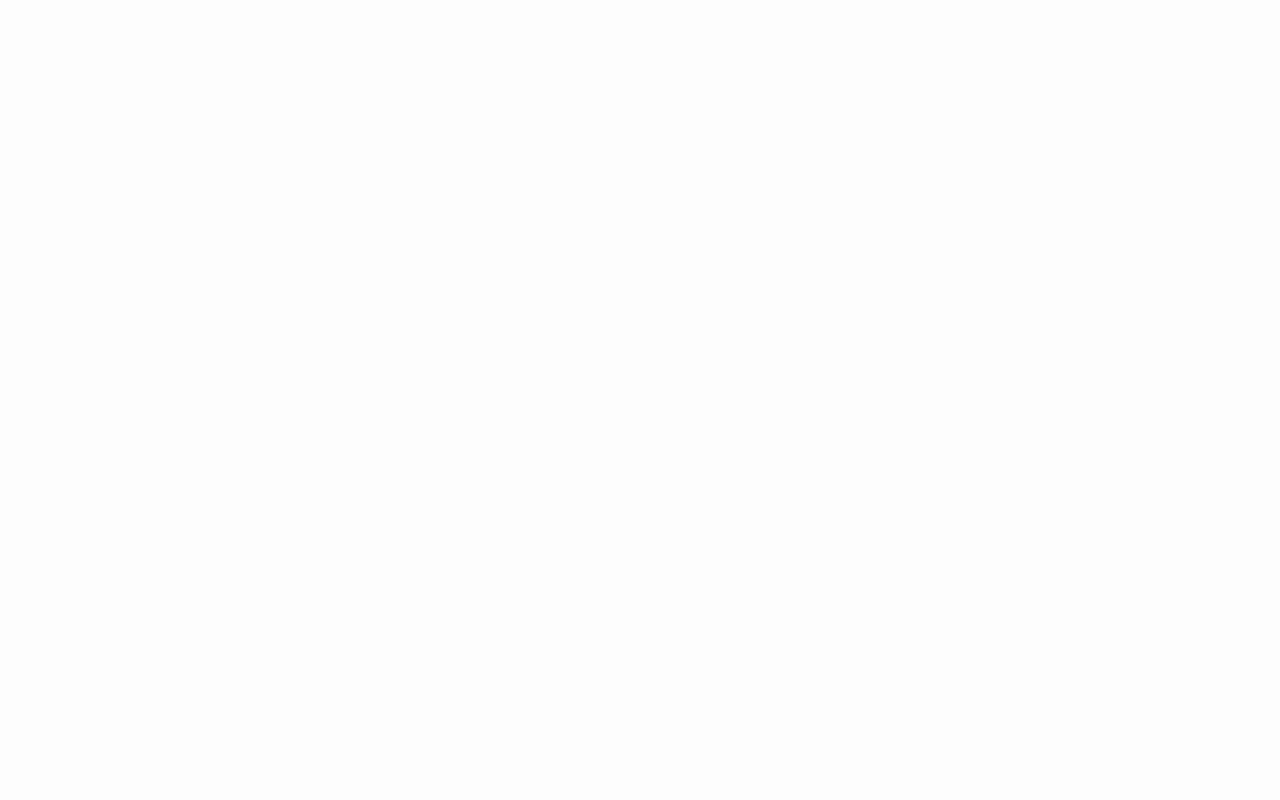
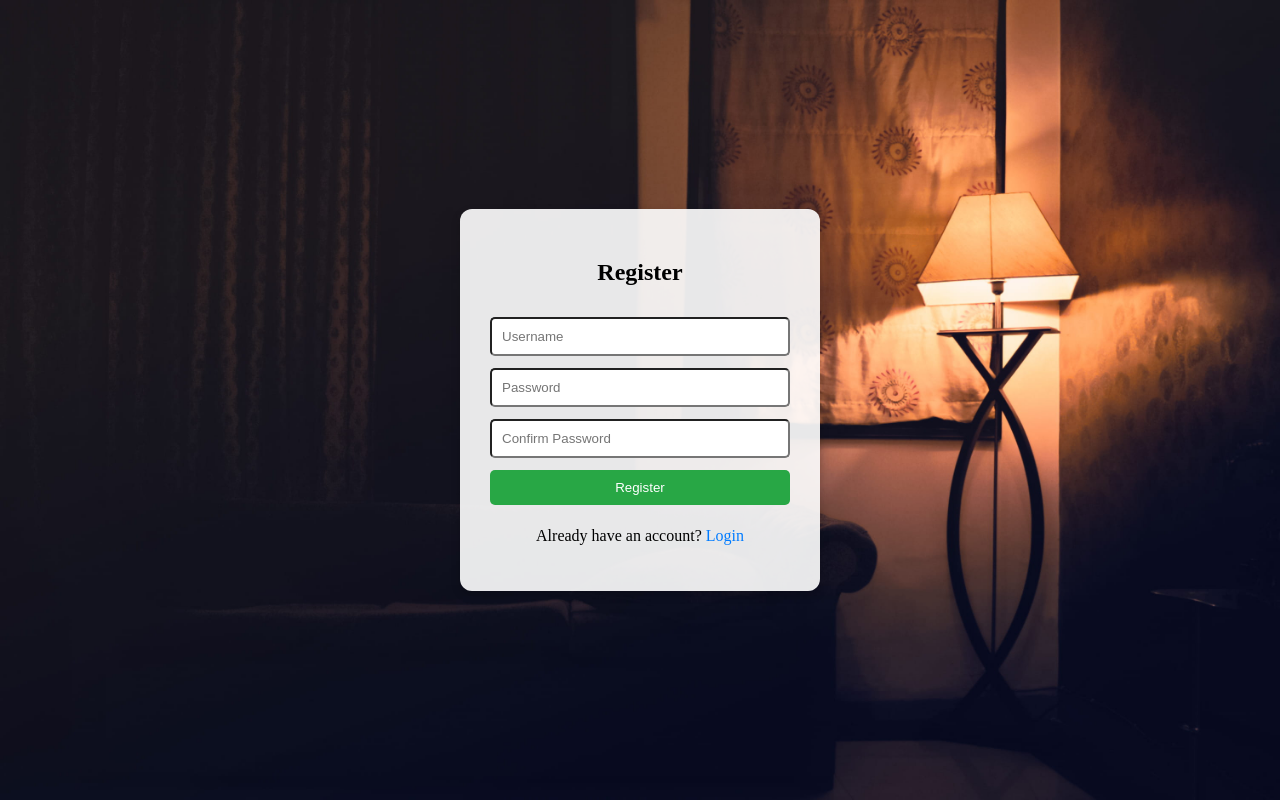
Before and after one commit to riwrivvriw/ParkAnywhere_frontend, a React (Vite) app: page /register in a window 1280 px wide. Built offline with nearby package versions, Linux system fonts and the light colour scheme.

Commit message:
feat: Add Register page and link from Login page

```diff
--- a/src/App.tsx
+++ b/src/App.tsx
@@ -6,6 +6,7 @@ import Home from "./pages/Home";
 import MySlot from "./pages/MySlot";
 import ReceiptsPage from "./pages/Receipts";
 import Sidebar from "./components/Sidebar";
+import Register from "./pages/Register";
 
 function App() {
   const [isSidebarOpen, setIsSidebarOpen] = useState(false);
@@ -17,6 +18,7 @@ function App() {
         <Routes>
           {/* หน้า Login แยกไม่มี Sidebar */}
           <Route path="/" element={<Login />} />
+          <Route path="/register" element={<Register />} />
 
           {/* Layout หลัก: มี Sidebar + Content */}
           <Route
--- a/src/pages/Login.tsx
+++ b/src/pages/Login.tsx
@@ -123,10 +123,25 @@ export default function Login() {
 
         <div style={{ textAlign: "center", marginTop: "10px" }}>or</div>
 
-        <GoogleLogin
-          onSuccess={handleGoogleSuccess}
-          onError={() => setError("Google login failed")}
-        />
+        <div
+          style={{ display: "flex", justifyContent: "center" }}
+        >
+          <GoogleLogin
+            onSuccess={handleGoogleSuccess}
+            onError={() => setError("Google login failed")}
+          />
+        </div>
+
+        {/* ปุ่ม Register */}
+        <p style={{ textAlign: "center", marginTop: "15px" }}>
+          Don't have an account?{" "}
+          <span
+            style={{ color: "#007bff", cursor: "pointer" }}
+            onClick={() => navigate("/register")}
+          >
+            Register
+          </span>
+        </p>
       </form>
     </div>
   );
--- /dev/null
+++ b/src/pages/Register.tsx
@@ -0,0 +1,137 @@
+import { useState } from "react";
+import { useNavigate } from "react-router-dom";
+import BackgroundImage from "../assets/back.jpg";
+import '../styles/Login.css';
+
+const API_URL = import.meta.env.VITE_URL_API;
+
+export default function Register() {
+  const [username, setUsername] = useState("");
+  const [password, setPassword] = useState("");
+  const [confirmPassword, setConfirmPassword] = useState("");
+  const [error, setError] = useState("");
+  const [success, setSuccess] = useState("");
+  const [loading, setLoading] = useState(false);
+  const navigate = useNavigate();
+
+  const handleRegister = async () => {
+    setError("");
+    setSuccess("");
+
+    if (!username || !password) {
+      setError("Username and password are required");
+      return;
+    }
+
+    if (password !== confirmPassword) {
+      setError("Passwords do not match");
+      return;
+    }
+
+    setLoading(true);
+    try {
+      const res = await fetch(`${API_URL}/auth/register`, {
+        method: "POST",
+        headers: { "Content-Type": "application/json" },
+        body: JSON.stringify({ username, password }),
+      });
+
+      const data = await res.json();
+      if (!res.ok) {
+        setError(data.error || "Registration failed");
+        setLoading(false);
+        return;
+      }
+
+      setSuccess("Registration successful! Redirecting to login...");
+      setTimeout(() => {
+        navigate("/");
+      }, 2000);
+
+    } catch (err) {
+      console.error(err);
+      setError("Network error");
+      setLoading(false);
+    }
+  };
+
+  const handleSubmit = (e: React.FormEvent<HTMLFormElement>) => {
+    e.preventDefault();
+    handleRegister();
+  };
+
+  return (
+    <div
+      style={{
+        height: "100vh",
+        backgroundImage: `url(${BackgroundImage})`,
+        backgroundSize: "cover",
+        display: "flex",
+        justifyContent: "center",
+        alignItems: "center",
+      }}
+    >
+      <form
+        onSubmit={handleSubmit}
+        style={{
+          display: "flex",
+          flexDirection: "column",
+          gap: "12px",
+          padding: "30px",
+          borderRadius: "12px",
+          backgroundColor: "rgba(255,255,255,0.9)",
+          width: "300px",
+          boxShadow: "0 4px 10px rgba(0,0,0,0.2)",
+        }}
+      >
+        <h2 style={{ textAlign: "center" }}>Register</h2>
+
+        <input
+          type="text"
+          placeholder="Username"
+          value={username}
+          onChange={(e) => setUsername(e.target.value)}
+          style={{ padding: "10px", borderRadius: "5px" }}
+        />
+
+        <input
+          type="password"
+          placeholder="Password"
+          value={password}
+          onChange={(e) => setPassword(e.target.value)}
+          style={{ padding: "10px", borderRadius: "5px" }}
+        />
+
+        <input
+          type="password"
+          placeholder="Confirm Password"
+          value={confirmPassword}
+          onChange={(e) => setConfirmPassword(e.target.value)}
+          style={{ padding: "10px", borderRadius: "5px" }}
+        />
+
+        {error && <p style={{ color: "red", textAlign: "center" }}>{error}</p>}
+        {success && <p style={{ color: "green", textAlign: "center" }}>{success}</p>}
+
+        <button
+          type="submit"
+          disabled={loading}
+          style={{
+            padding: "10px",
+            borderRadius: "5px",
+            backgroundColor: "#28a745",
+            color: "white",
+            border: "none",
+            cursor: "pointer",
+          }}
+        >
+          {loading ? "Registering..." : "Register"}
+        </button>
+
+        <p style={{ textAlign: "center", marginTop: "10px" }}>
+          Already have an account? <span style={{ color: "#007bff", cursor: "pointer" }} onClick={() => navigate("/")}>Login</span>
+        </p>
+      </form>
+    </div>
+  );
+}
```
